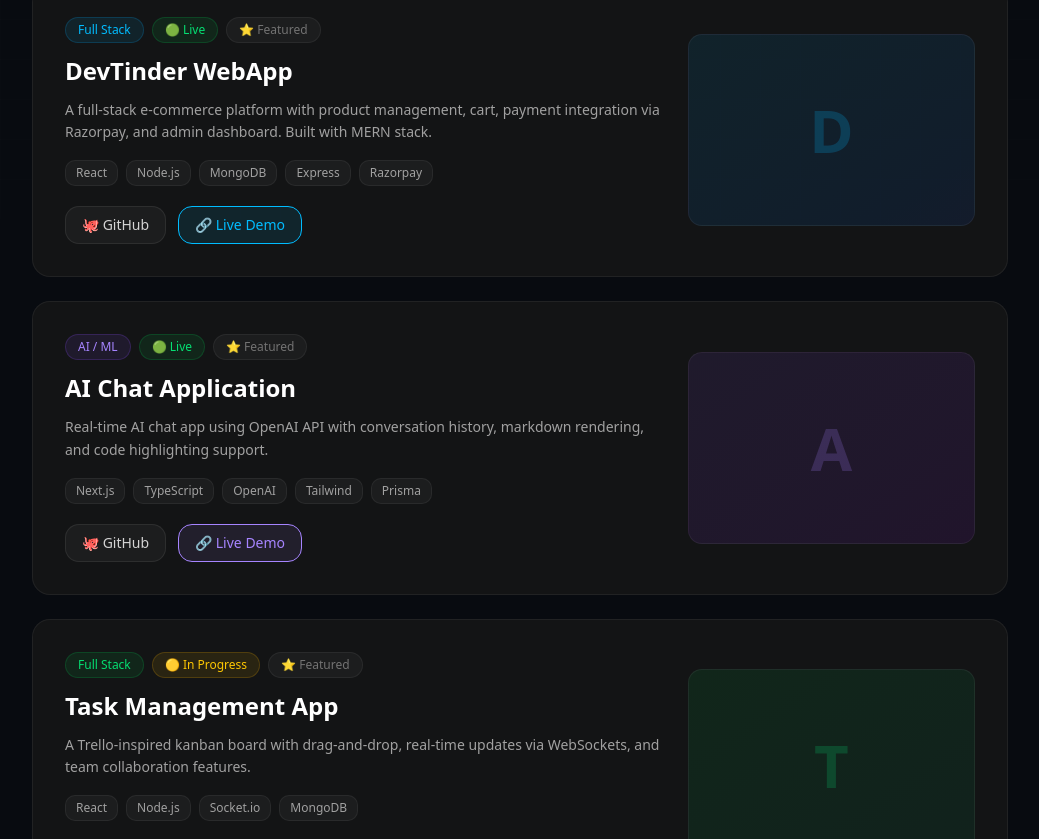
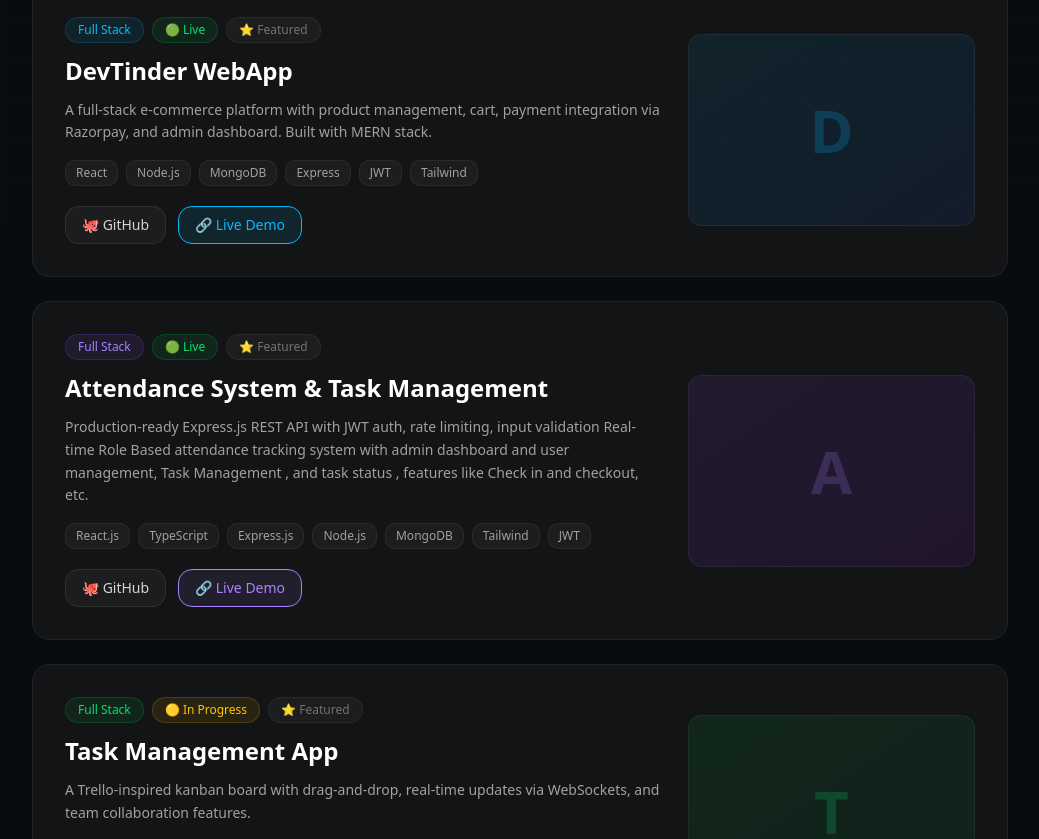
Before and after one commit to Brijesh2301/myPortfolio, a Next.js app: page /projects in a window 1280 px wide. Shown: the part 581-1420 px from the top of the page, without its empty margins (120-1159 px from the left). Built offline with nearby package versions, Linux system fonts and the light colour scheme.

Commit message:
Project Link Updated

```diff
--- a/app/projects/page.tsx
+++ b/app/projects/page.tsx
@@ -19,9 +19,9 @@ const projects = [
     title: "DevTinder WebApp",
     description:
       "A full-stack e-commerce platform with product management, cart, payment integration via Razorpay, and admin dashboard. Built with MERN stack.",
-    tags: ["React", "Node.js", "MongoDB", "Express", "Razorpay"],
+    tags: ["React", "Node.js", "MongoDB", "Express","JWT","Tailwind" ],
     github: "https://github.com/brijesh2301/devtinder",
-    live: "http://13.201.171.81/",
+    live: "https://devtinder24.online/",
     category: "Full Stack",
     status: "Live",
     featured: true,
@@ -32,13 +32,13 @@ const projects = [
   },
   {
     id: 2,
-    title: "AI Chat Application",
+    title: "Attendance System & Task Management",
     description:
-      "Real-time AI chat app using OpenAI API with conversation history, markdown rendering, and code highlighting support.",
-    tags: ["Next.js", "TypeScript", "OpenAI", "Tailwind", "Prisma"],
-    github: "https://github.com/yourusername/project",
-    live: "https://yourproject.vercel.app",
-    category: "AI / ML",
+      "Production-ready Express.js REST API with JWT auth, rate limiting, input validation Real-time Role Based attendance tracking system with admin dashboard and user management, Task Management , and task status , features like Check in and checkout, etc.",
+    tags: ["React.js", "TypeScript","Express.js", "Node.js"," MongoDB", "Tailwind", "JWT"],
+    github: "https://github.com/brijesh2301/attendance-system",
+    live: "http://13.58.165.237:3000",
+    category: "Full Stack",
     status: "Live",
     featured: true,
     gradient: "from-violet-500/10 to-purple-600/10",
--- a/components/ui/resizable-navbar.tsx
+++ b/components/ui/resizable-navbar.tsx
@@ -1,6 +1,7 @@
 "use client";
 import { cn } from "@/lib/utils";
 import { IconMenu2, IconX } from "@tabler/icons-react";
+import { FaLaptopCode } from "react-icons/fa";
 import {
   motion,
   AnimatePresence,
@@ -236,7 +237,7 @@ export const NavbarLogo = () => {
       href="#"
       className="relative z-20 mr-4 flex items-center space-x-2 px-2 py-1 text-sm font-normal text-black"
     >
-
+     <p className="font-medium text-black dark:text-white"><FaLaptopCode /></p>
       <span className="font-medium text-black dark:text-white">BK</span>
     </a>
   );
```
